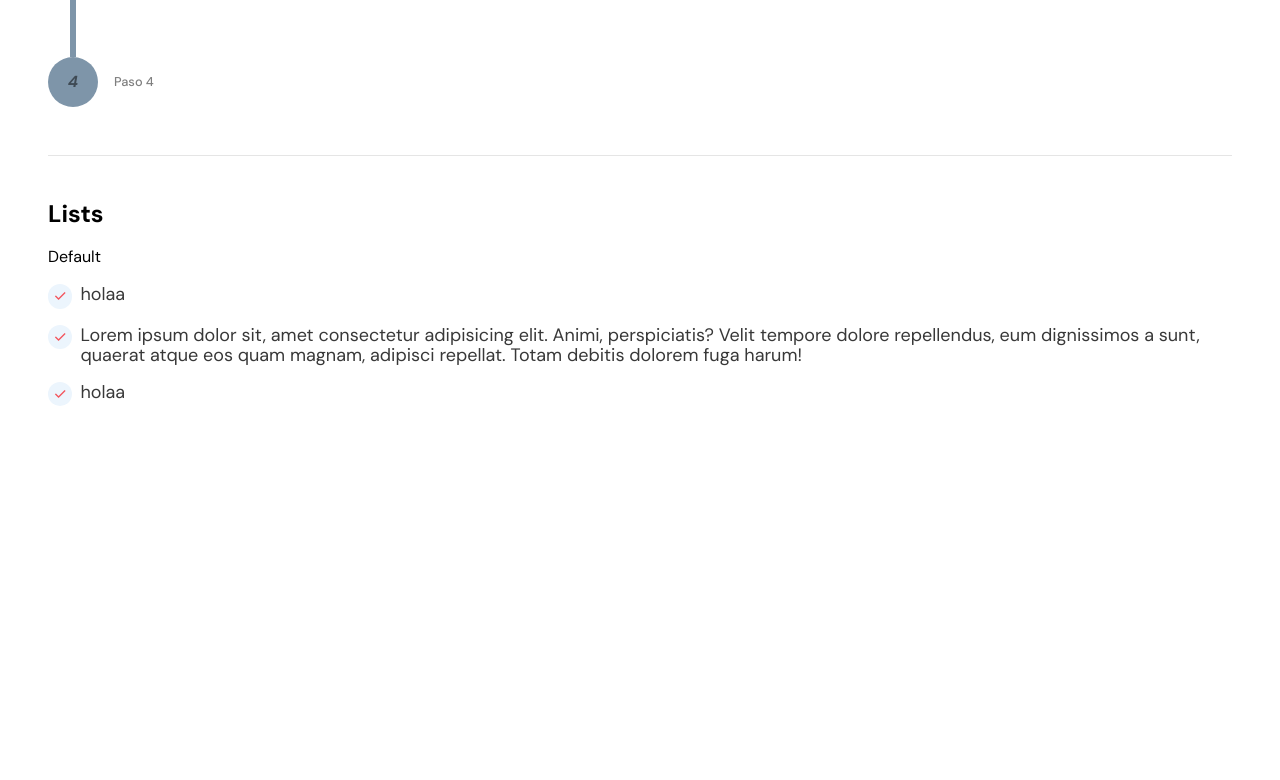
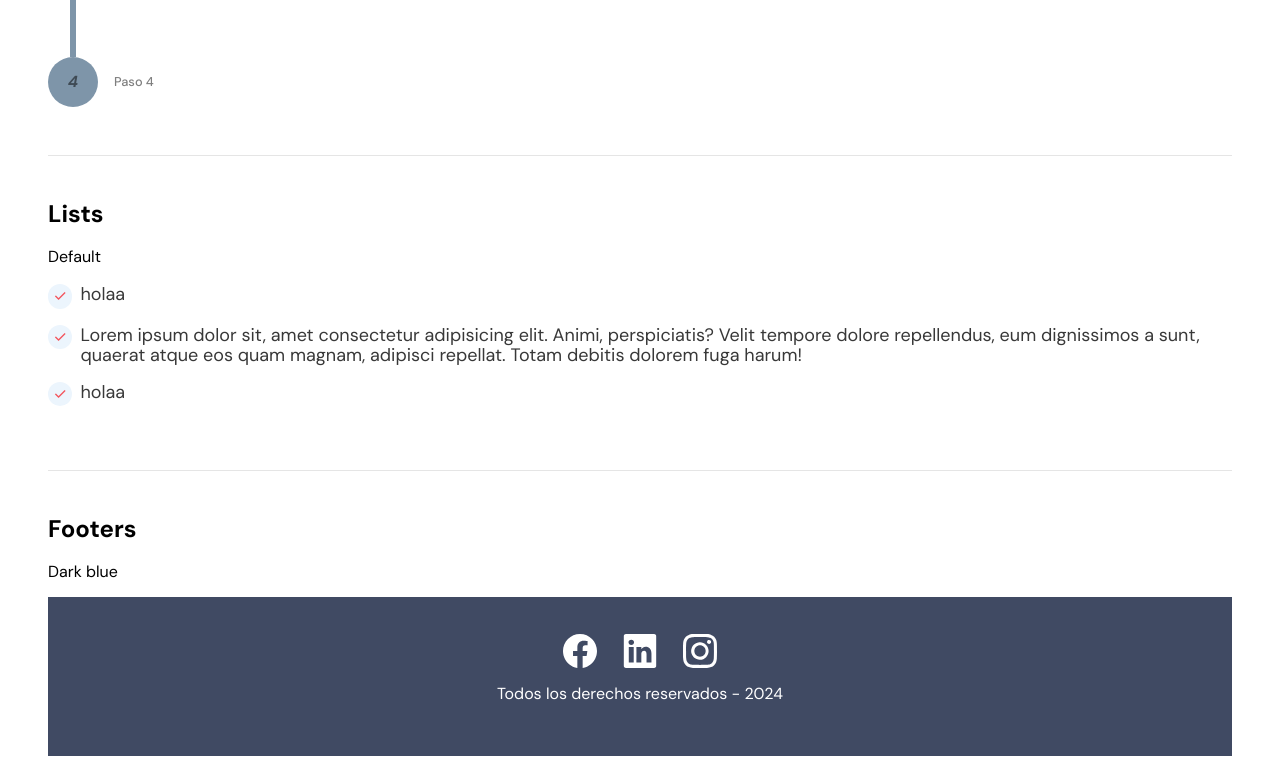
Before and after one commit to veggigit/zcred-uikit, a plain HTML site: page index.html in a window 1280 px wide. Shown: the part 7217-7997 px from the top of the page. Before the commit the page ends 7663 px from the top, so only its background shows below. Drawn offline with nearby package versions, Linux system fonts and the light colour scheme.

Commit message:
add footer

```diff
--- /dev/null
+++ b/css/footers.css
@@ -0,0 +1,37 @@
+footer._footer-dark-blue {
+    color: white;
+    padding: 2.3rem 0;
+    background: hsl(var(--color-z5));
+
+    & ul {
+        list-style: none;
+        padding: 0;
+    }
+
+    & ul._rrss {
+        display: flex;
+        gap: 1.6rem;
+        margin: 0 auto;
+        color: white;
+        justify-content: center;
+
+        & img._icon {
+            width: 1.8rem;
+            aspect-ratio: 1;
+        }
+    }
+
+    & p._rights {
+        margin-top: .8rem;
+        text-align: center;
+    }
+
+    @media(min-width: 768px) {
+
+        & ul._rrss {
+            & img._icon {
+                width: 2.125rem;
+            }
+        }
+    }
+}
--- a/css/main.css
+++ b/css/main.css
@@ -9,4 +9,5 @@
 @import './tables.css';
 @import './steps.css';
 @import './lists.css';
+@import './footers.css';
 @import './vars.css';
--- a/index.html
+++ b/index.html
@@ -824,7 +824,34 @@
                 </li>
             </ul>
         </div>
-
+    </section>
+    <section>
+        <h2>Footers</h2>
+        <div>
+            <p>Dark blue</p>
+            <footer class="_footer-dark-blue">
+                <div class="_container">
+                    <ul class="_rrss">
+                        <li>
+                            <a href="#">
+                                <img class="_icon" src="./icons/icon_facebook.svg" alt="facebook">
+                            </a>
+                        </li>
+                        <li>
+                            <a href="#">
+                                <img class="_icon" src="./icons/icon_linkedin.svg" alt="linkedin">
+                            </a>
+                        </li>
+                        <li>
+                            <a href="#">
+                                <img class="_icon" src="./icons/icon_instagram.svg" alt="instagram">
+                            </a>
+                        </li>
+                    </ul>
+                    <p class="_rights">Todos los derechos reservados - 2024</p>
+                </div>
+            </footer>
+        </div>
     </section>
     <script src="./modules/modal.js"></script>
     <script>
```
